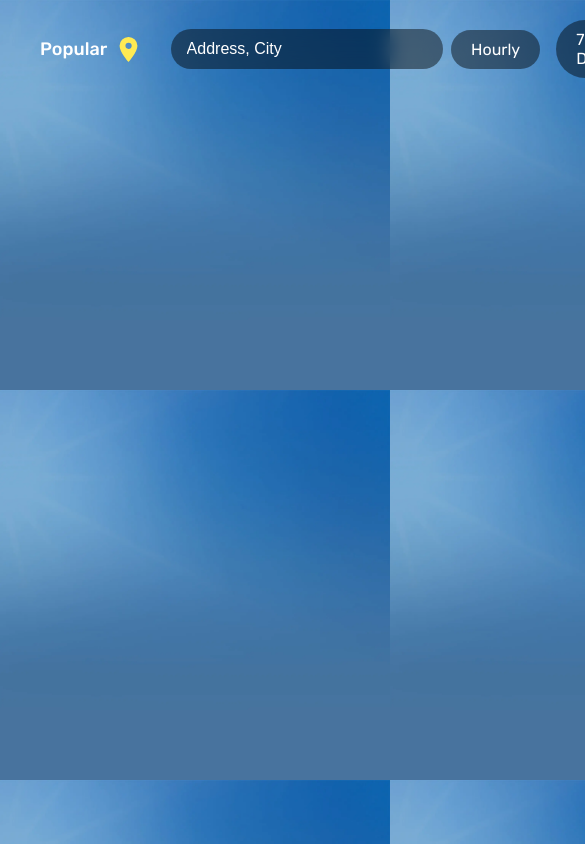
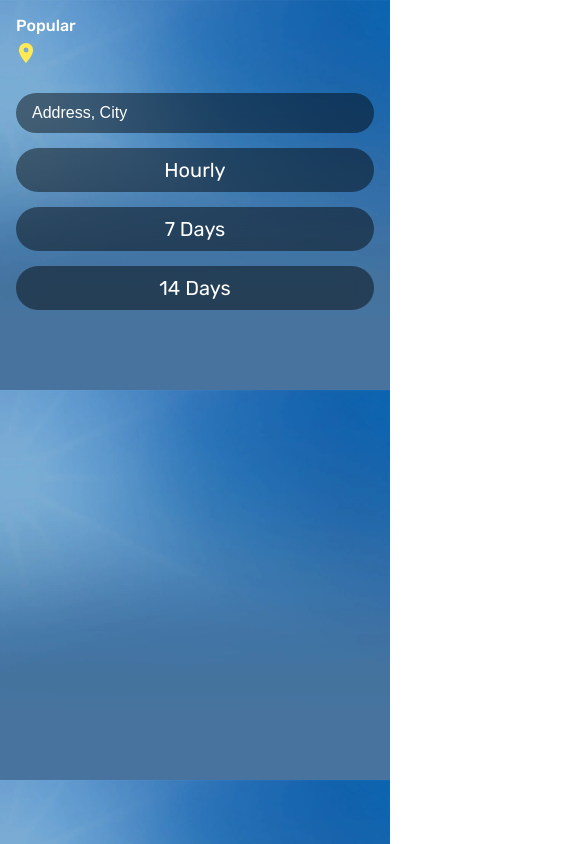
Before and after one commit to itsisoev/weather-app-electron, an Angular app: page / in a window 390 px wide. Shown: the top 844 px of the page, 585 px wide, since content can reach past the window. Built offline with nearby package versions, Linux system fonts and the light colour scheme.

Commit message:
Добавил в компоненте header адоптацию

```diff
--- a/src/app/shared/components/header/header.component.scss
+++ b/src/app/shared/components/header/header.component.scss
@@ -1,6 +1,7 @@
 .header-container {
   padding: 1.25rem 2.5rem;
   color: white;
+
   &__left {
     display: flex;
     align-items: center;
@@ -19,6 +20,7 @@
     .search {
       display: flex;
       align-items: center;
+      gap: 0.9375rem;
 
       input {
         width: 18.5rem;
@@ -39,10 +41,10 @@
       }
 
       .filter {
+        white-space: nowrap;
         width: fit-content;
         color: white;
         padding: 0.625rem 1.25rem;
-        margin: 0 0.5rem;
         border-radius: 1.875rem;
         backdrop-filter: blur(10px);
         background-color: rgba(0, 0, 0, 0.45);
@@ -50,4 +52,49 @@
       }
     }
   }
+
+  @media (max-width: 768px) {
+    padding: 1rem;
+
+    &__left {
+      flex-direction: column;
+      align-items: stretch;
+
+      .search {
+        flex-direction: column;
+        align-items: stretch;
+
+        input {
+          width: 100%;
+        }
+
+        .filter {
+          width: 100%;
+          text-align: center;
+        }
+      }
+    }
+  }
+
+  @media (max-width: 480px) {
+    .location {
+      flex-direction: column;
+      align-items: flex-start;
+
+      h3 {
+        font-size: 1rem;
+      }
+
+      svg {
+        width: 1.25rem;
+        height: 1.25rem;
+      }
+    }
+
+    .search {
+      .filter {
+        font-size: 1.25rem;
+      }
+    }
+  }
 }
```
